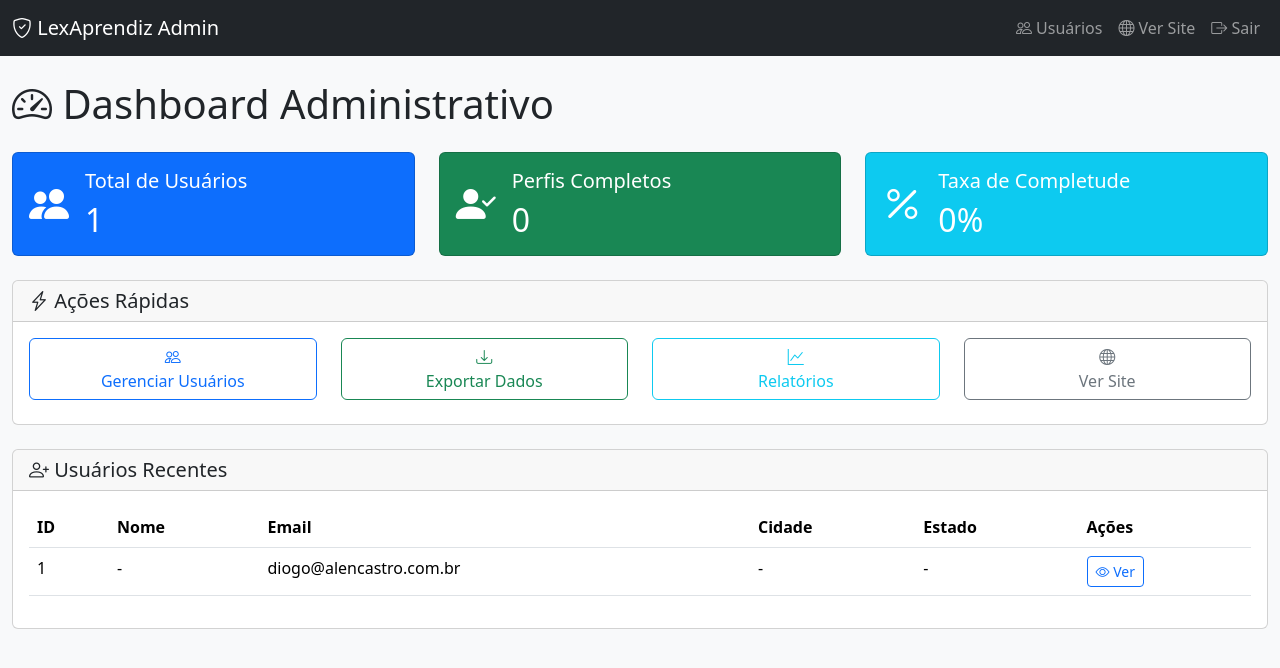
After one commit to alencastro1958/lexaprendiz, a Flask app: page /admin/ in a window 1280 px wide. The commit adds this page. Shown: the top 668 px of the page. Run offline with Flask 3, Linux system fonts and the light colour scheme; a user stored in the database is signed in; some libraries are stand-ins or nearby versions.

Commit message:
feat(architecture): separa completamente ambientes usuário/admin
- Cria sistema admin independente (/admin/login)
- Simplifica dashboard de usuários (foco no assistente IA)
- Remove elementos administrativos da interface do usuário
- Implementa painel admin robusto com gestão de usuários
- Adiciona credenciais admin via env vars (ADMIN_USERNAME/PASSWORD)
- Interface moderna com Bootstrap Icons
- Funcionalidades: estatísticas, export CSV, gestão usuários

```diff
--- a/app.py
+++ b/app.py
@@ -7,6 +7,7 @@
 from openai import OpenAI
 from models import db, User, Question
 from auth import auth, bcrypt
+from admin_auth import admin_auth
 from sqlalchemy import text
 from sqlalchemy import inspect
 import urllib.parse
@@ -51,6 +52,7 @@
 login_manager.init_app(app)
 
 app.register_blueprint(auth)
+app.register_blueprint(admin_auth)
 
 @login_manager.user_loader
 def load_user(user_id):
@@ -219,9 +221,7 @@
             resposta = f"Erro ao processar sua pergunta: {str(e)}"
 
     historico = Question.query.filter_by(user_id=current_user.id).order_by(Question.timestamp.desc()).all()
-    admins = os.getenv("ADMIN_EMAILS", "")
-    is_admin = current_user.is_authenticated and (current_user.email or "").lower() in [e.strip().lower() for e in admins.split(",") if e.strip()]
-    return render_template("dashboard.html", resposta=resposta, pergunta=pergunta, historico=historico, is_admin=is_admin)
+    return render_template("dashboard.html", resposta=resposta, pergunta=pergunta, historico=historico)
 
 # Public health check endpoint for Render
 @app.route("/healthz", methods=["GET"])  # nosec - simple liveness/readiness
@@ -257,42 +257,11 @@
     # init admin after db
     setup_admin(app)
 
-def _is_admin() -> bool:
-    if not current_user.is_authenticated:
-        return False
-    admins = os.getenv("ADMIN_EMAILS", "")
-    return (current_user.email or "").lower() in [e.strip().lower() for e in admins.split(",") if e.strip()]
-
-@app.route("/admin/export/users.csv")
-@login_required
-def export_users_csv():
-    if not _is_admin():
-        return redirect(url_for('auth.login'))
-    rows = User.query.with_entities(
-        User.id, User.name, User.email, User.cpf, User.city, User.state,
-        User.cep, User.address, User.number, User.complement, User.neighborhood
-    ).order_by(User.id).all()
-    def generate():
-        yield "id,nome,email,cpf,cidade,estado,cep,endereco,numero,complemento,bairro\n"
-        for r in rows:
-            # Escape commas and quotes as needed (basic handling)
-            vals = [
-                str(r.id),
-                (r.name or "").replace('"','""'),
-                (r.email or "").replace('"','""'),
-                (r.cpf or "").replace('"','""'),
-                (r.city or "").replace('"','""'),
-                (r.state or "").replace('"','""'),
-                (r.cep or "").replace('"','""'),
-                (r.address or "").replace('"','""'),
-                (r.number or "").replace('"','""'),
-                (r.complement or "").replace('"','""'),
-                (r.neighborhood or "").replace('"','""'),
-            ]
-            yield ",".join([f'"{v}"' for v in vals]) + "\n"
-    return Response(generate(), mimetype='text/csv', headers={
-        'Content-Disposition': 'attachment; filename=usuarios_lexaprendiz.csv'
-    })
+with app.app_context():
+    db.create_all()
+    _ensure_profile_columns()
+    # init admin after db
+    setup_admin(app)
 
 if __name__ == "__main__":
     port = int(os.environ.get("PORT", 5000))
--- /dev/null
+++ b/templates/admin_dashboard.html
@@ -0,0 +1,187 @@
+<!DOCTYPE html>
+<html lang="pt-br">
+<head>
+    <meta charset="UTF-8">
+    <title>LexAprendiz - Painel Administrativo</title>
+    <link href="https://cdn.jsdelivr.net/npm/bootstrap@5.3.2/dist/css/bootstrap.min.css" rel="stylesheet">
+    <link href="https://cdn.jsdelivr.net/npm/bootstrap-icons@1.7.2/font/bootstrap-icons.css" rel="stylesheet">
+</head>
+<body class="bg-light">
+    <nav class="navbar navbar-expand-lg navbar-dark bg-dark">
+        <div class="container-fluid">
+            <a class="navbar-brand" href="/admin/">
+                <i class="bi bi-shield-check"></i> LexAprendiz Admin
+            </a>
+            <div class="navbar-nav ms-auto">
+                <a class="nav-link" href="/admin/users">
+                    <i class="bi bi-people"></i> Usuários
+                </a>
+                <a class="nav-link" href="/" target="_blank">
+                    <i class="bi bi-globe"></i> Ver Site
+                </a>
+                <a class="nav-link" href="/admin/logout">
+                    <i class="bi bi-box-arrow-right"></i> Sair
+                </a>
+            </div>
+        </div>
+    </nav>
+
+    <div class="container-fluid mt-4">
+        {% with messages = get_flashed_messages(with_categories=true) %}
+            {% if messages %}
+                {% for category, message in messages %}
+                    <div class="alert alert-{{ 'danger' if category == 'error' else 'success' if category == 'success' else 'info' }} alert-dismissible fade show">
+                        {{ message }}
+                        <button type="button" class="btn-close" data-bs-dismiss="alert"></button>
+                    </div>
+                {% endfor %}
+            {% endif %}
+        {% endwith %}
+
+        <div class="row">
+            <div class="col-12">
+                <h1 class="mb-4">
+                    <i class="bi bi-speedometer2"></i> Dashboard Administrativo
+                </h1>
+            </div>
+        </div>
+
+        <!-- Estatísticas -->
+        <div class="row mb-4">
+            <div class="col-md-4">
+                <div class="card text-white bg-primary">
+                    <div class="card-body">
+                        <div class="d-flex align-items-center">
+                            <i class="bi bi-people-fill fs-1 me-3"></i>
+                            <div>
+                                <h5 class="card-title">Total de Usuários</h5>
+                                <h2 class="mb-0">{{ total_users }}</h2>
+                            </div>
+                        </div>
+                    </div>
+                </div>
+            </div>
+            <div class="col-md-4">
+                <div class="card text-white bg-success">
+                    <div class="card-body">
+                        <div class="d-flex align-items-center">
+                            <i class="bi bi-person-check-fill fs-1 me-3"></i>
+                            <div>
+                                <h5 class="card-title">Perfis Completos</h5>
+                                <h2 class="mb-0">{{ users_with_profile }}</h2>
+                            </div>
+                        </div>
+                    </div>
+                </div>
+            </div>
+            <div class="col-md-4">
+                <div class="card text-white bg-info">
+                    <div class="card-body">
+                        <div class="d-flex align-items-center">
+                            <i class="bi bi-percent fs-1 me-3"></i>
+                            <div>
+                                <h5 class="card-title">Taxa de Completude</h5>
+                                <h2 class="mb-0">
+                                    {% if total_users > 0 %}
+                                        {{ "%.0f"|format((users_with_profile / total_users) * 100) }}%
+                                    {% else %}
+                                        0%
+                                    {% endif %}
+                                </h2>
+                            </div>
+                        </div>
+                    </div>
+                </div>
+            </div>
+        </div>
+
+        <!-- Ações rápidas -->
+        <div class="row mb-4">
+            <div class="col-12">
+                <div class="card">
+                    <div class="card-header">
+                        <h5 class="mb-0"><i class="bi bi-lightning-charge"></i> Ações Rápidas</h5>
+                    </div>
+                    <div class="card-body">
+                        <div class="row">
+                            <div class="col-md-3">
+                                <a href="/admin/users" class="btn btn-outline-primary w-100 mb-2">
+                                    <i class="bi bi-people"></i><br>
+                                    Gerenciar Usuários
+                                </a>
+                            </div>
+                            <div class="col-md-3">
+                                <a href="/admin/export/users.csv" class="btn btn-outline-success w-100 mb-2">
+                                    <i class="bi bi-download"></i><br>
+                                    Exportar Dados
+                                </a>
+                            </div>
+                            <div class="col-md-3">
+                                <a href="/admin" class="btn btn-outline-info w-100 mb-2">
+                                    <i class="bi bi-graph-up"></i><br>
+                                    Relatórios
+                                </a>
+                            </div>
+                            <div class="col-md-3">
+                                <a href="/" target="_blank" class="btn btn-outline-secondary w-100 mb-2">
+                                    <i class="bi bi-globe"></i><br>
+                                    Ver Site
+                                </a>
+                            </div>
+                        </div>
+                    </div>
+                </div>
+            </div>
+        </div>
+
+        <!-- Usuários recentes -->
+        <div class="row">
+            <div class="col-12">
+                <div class="card">
+                    <div class="card-header">
+                        <h5 class="mb-0"><i class="bi bi-person-plus"></i> Usuários Recentes</h5>
+                    </div>
+                    <div class="card-body">
+                        {% if recent_users %}
+                            <div class="table-responsive">
+                                <table class="table table-hover">
+                                    <thead>
+                                        <tr>
+                                            <th>ID</th>
+                                            <th>Nome</th>
+                                            <th>Email</th>
+                                            <th>Cidade</th>
+                                            <th>Estado</th>
+                                            <th>Ações</th>
+                                        </tr>
+                                    </thead>
+                                    <tbody>
+                                        {% for user in recent_users %}
+                                        <tr>
+                                            <td>{{ user.id }}</td>
+                                            <td>{{ user.name or '-' }}</td>
+                                            <td>{{ user.email }}</td>
+                                            <td>{{ user.city or '-' }}</td>
+                                            <td>{{ user.state or '-' }}</td>
+                                            <td>
+                                                <a href="/admin/users/{{ user.id }}" class="btn btn-sm btn-outline-primary">
+                                                    <i class="bi bi-eye"></i> Ver
+                                                </a>
+                                            </td>
+                                        </tr>
+                                        {% endfor %}
+                                    </tbody>
+                                </table>
+                            </div>
+                        {% else %}
+                            <p class="text-muted mb-0">Nenhum usuário cadastrado ainda.</p>
+                        {% endif %}
+                    </div>
+                </div>
+            </div>
+        </div>
+    </div>
+
+    <script src="https://cdn.jsdelivr.net/npm/bootstrap@5.3.2/dist/js/bootstrap.bundle.min.js"></script>
+</body>
+</html>
```
Also changed, not shown: admin_auth.py (added, +139 -0 lines), templates/admin_login.html (added, +54 -0 lines), templates/dashboard.html (+86 -29 lines).
